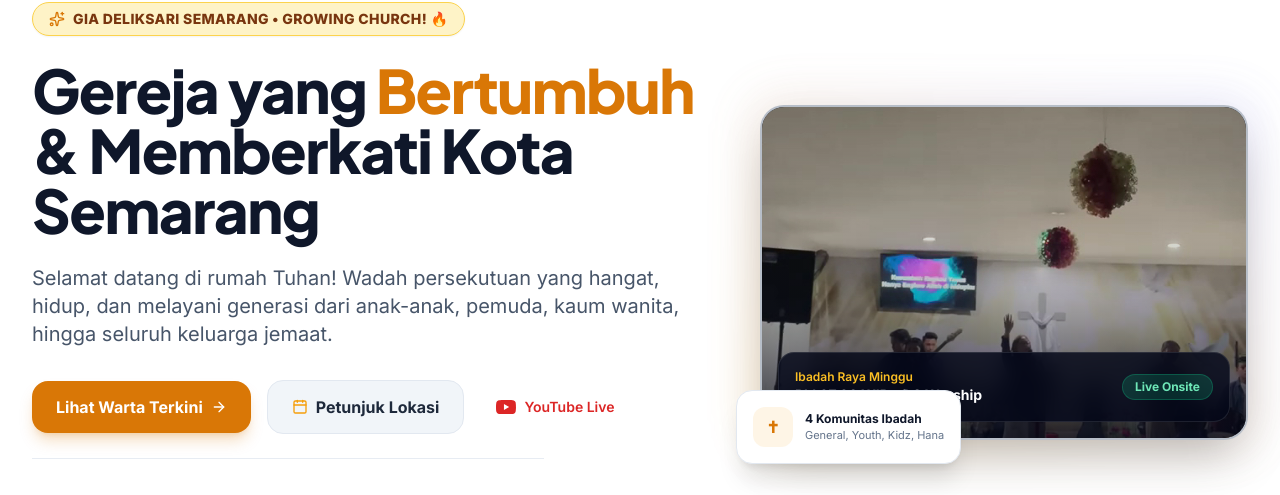
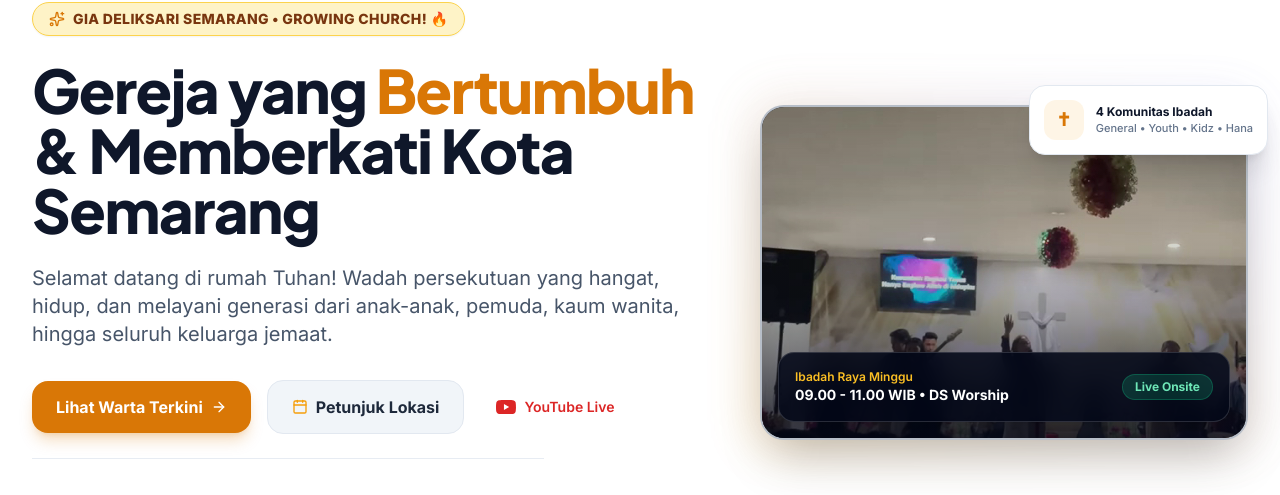
Before and after one commit to zzdree/gia-deliksari-web, a Next.js app: page / in a window 1280 px wide. Shown: the part 159-654 px from the top of the page. Built offline with nearby package versions, Linux system fonts and the light colour scheme; no server answers; the database is empty.

Commit message:
fix(hero): reposition floating cross badge to top-right to prevent overlap with service pill, and correct Sunday service time to 09.00-11.00 WIB

```diff
--- a/src/components/Hero.tsx
+++ b/src/components/Hero.tsx
@@ -104,10 +104,10 @@
                 <div className="absolute inset-0 bg-gradient-to-t from-slate-950/80 via-slate-950/20 to-transparent" />
 
                 {/* Floating pill badge */}
-                <div className="absolute bottom-4 left-4 right-4 p-4 rounded-2xl bg-slate-950/80 backdrop-blur-md border border-white/10 text-white flex items-center justify-between">
+                <div className="absolute bottom-4 left-4 right-4 p-3.5 sm:p-4 rounded-2xl bg-slate-950/85 backdrop-blur-md border border-white/15 text-white flex items-center justify-between shadow-lg">
                   <div>
                     <p className="text-xs font-semibold text-amber-400">Ibadah Raya Minggu</p>
-                    <p className="text-sm font-bold">Pkl 07.00 WIB &bull; DS Worship</p>
+                    <p className="text-xs sm:text-sm font-bold text-white">09.00 - 11.00 WIB &bull; DS Worship</p>
                   </div>
                   <span className="px-3 py-1 rounded-full text-xs font-bold bg-emerald-500/20 text-emerald-300 border border-emerald-500/30">
                     Live Onsite
@@ -115,14 +115,14 @@
                 </div>
               </div>
 
-              {/* Decorative floating card */}
-              <div className="hidden sm:flex absolute -bottom-6 -left-6 p-4 rounded-2xl bg-white dark:bg-slate-800 border border-slate-200 dark:border-slate-700 shadow-xl items-center gap-3">
-                <div className="w-10 h-10 rounded-xl bg-amber-500/10 text-amber-600 dark:text-amber-400 flex items-center justify-center font-black">
+              {/* Decorative floating card positioned top-right (no collision) */}
+              <div className="hidden sm:flex absolute -top-5 -right-5 p-3.5 rounded-2xl bg-white dark:bg-slate-800 border border-slate-200 dark:border-slate-700 shadow-xl items-center gap-3 z-10">
+                <div className="w-10 h-10 rounded-xl bg-amber-500/10 text-amber-600 dark:text-amber-400 flex items-center justify-center font-black text-lg">
                   ✝
                 </div>
                 <div>
                   <p className="text-xs font-bold text-slate-900 dark:text-white">4 Komunitas Ibadah</p>
-                  <p className="text-[11px] text-slate-500 dark:text-slate-400">General, Youth, Kidz, Hana</p>
+                  <p className="text-[11px] text-slate-500 dark:text-slate-400 font-medium">General • Youth • Kidz • Hana</p>
                 </div>
               </div>
 
```
